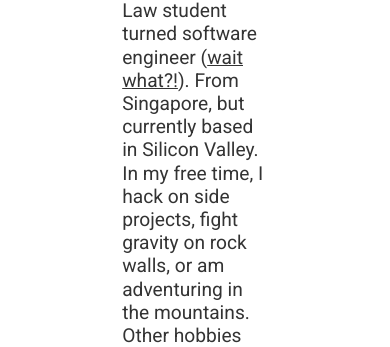
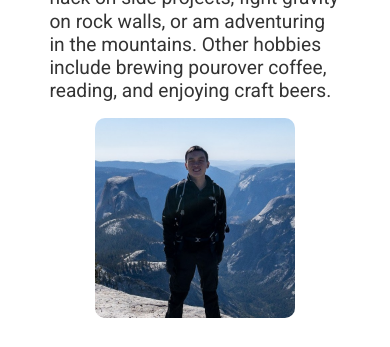
Before and after one commit to fterh/fabianterh.me, a Gatsby site: page / in a window 390 px wide. Shown: the part 333-680 px from the top of the page. Built offline with nearby package versions, Linux system fonts and the light colour scheme; Gatsby itself is replaced by a stand-in of ours.

Commit message:
Fix layout bug on small screens

```diff
--- a/src/pages/index.tsx
+++ b/src/pages/index.tsx
@@ -71,6 +71,12 @@ const IntroPart = styled(`div`)`
   @media (max-width: ${Breakpoints.tablet}) {
     flex-direction: column;
   }
+
+  > div {
+    @media (min-width: ${Breakpoints.tablet}) {
+      width: 50%;
+    }
+  }
 `
 
 const AvatarWrapper = styled(`div`)`
@@ -126,7 +132,7 @@ const IndexPage = ({ data }) => {
       <SEO title="Home" />
       <Section>
         <IntroPart>
-          <div style={{ width: `50%` }}>
+          <div>
             <div className="typewriter">
               <div>
                 <h2>Hello world!</h2>
```
